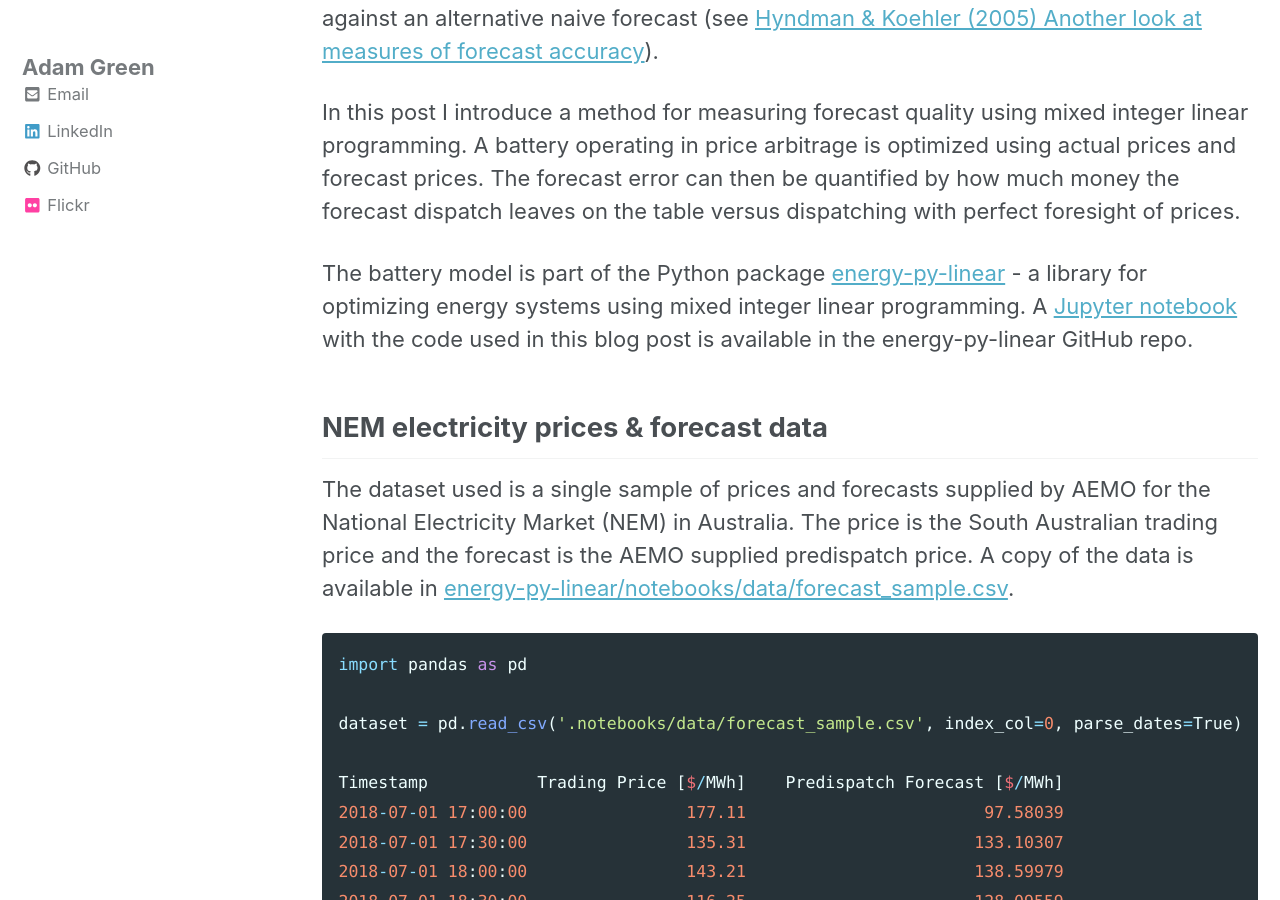
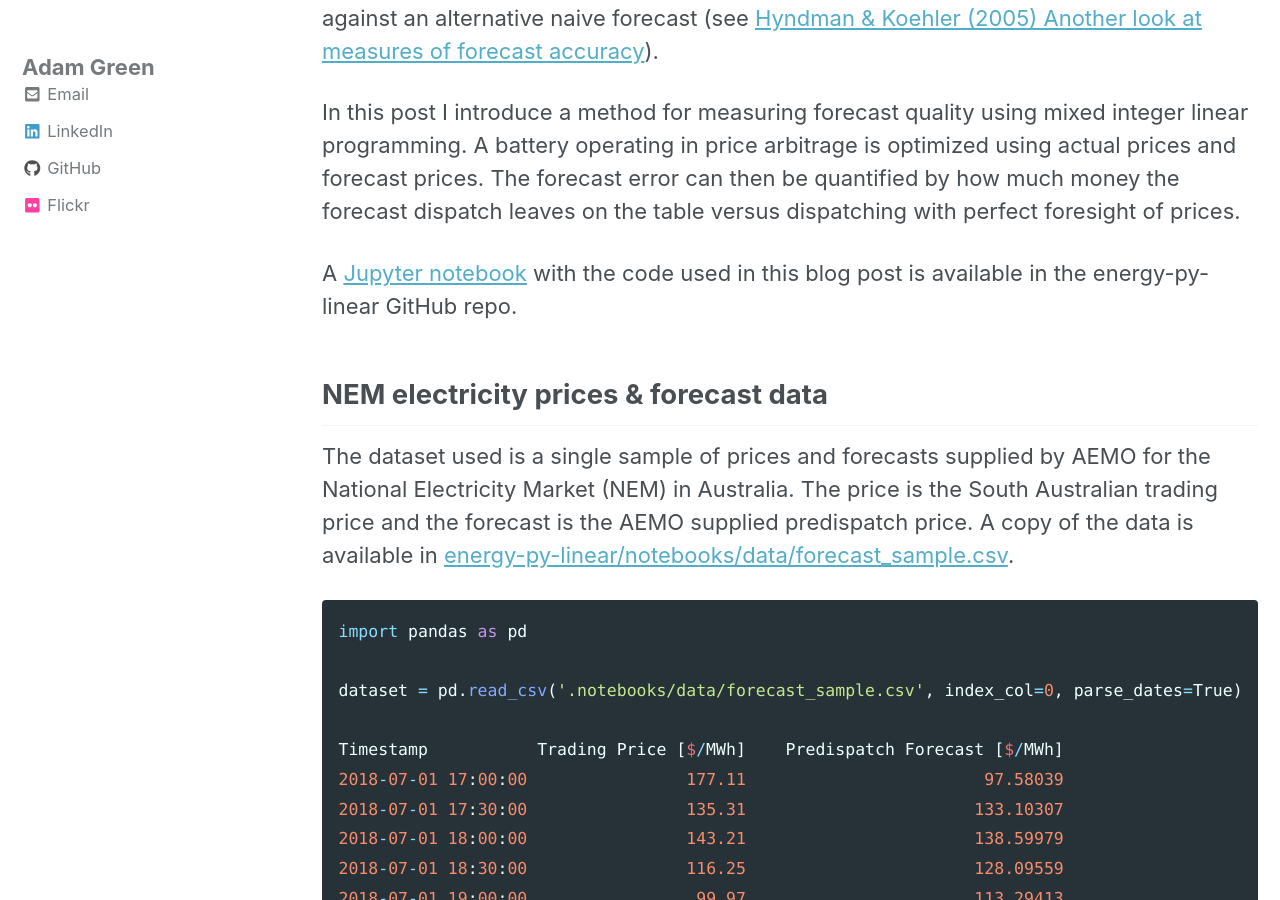
Before and after one commit to ADGEfficiency/adgefficiency.github.io, a Jekyll site: the page built from _posts/2019-02-11-energy-py-linear-forecast-quality.md, in a window 1280 px wide and 900 px high, scrolled down 666 px. Built offline with Jekyll 4.4.1, drawn with Linux system fonts in a browser that asks for light colours; nearby versions of some CDN libraries.

Commit message:
drafting

```diff
--- a/_posts/2019-02-11-energy-py-linear-forecast-quality.md
+++ b/_posts/2019-02-11-energy-py-linear-forecast-quality.md
@@ -22,7 +22,7 @@ Of particular importance is mean absolute scaled error, which measures forecast
 
 In this post I introduce a method for measuring forecast quality using mixed integer linear programming.  A battery operating in price arbitrage is optimized using actual prices and forecast prices.  The forecast error can then be quantified by how much money the forecast dispatch leaves on the table versus dispatching with perfect foresight of prices.
 
-The battery model is part of the Python package [energy-py-linear](https://github.com/ADGEfficiency/energy-py-linear) - a library for optimizing energy systems using mixed integer linear programming.  A [Jupyter notebook](https://github.com/ADGEfficiency/energy-py-linear/blob/master/notebooks/forecast_quality.ipynb) with the code used in this blog post is available in the energy-py-linear GitHub repo.
+A [Jupyter notebook](https://github.com/ADGEfficiency/energy-py-linear/blob/master/notebooks/forecast_quality.ipynb) with the code used in this blog post is available in the energy-py-linear GitHub repo.
 
 ## NEM electricity prices & forecast data
 
```
